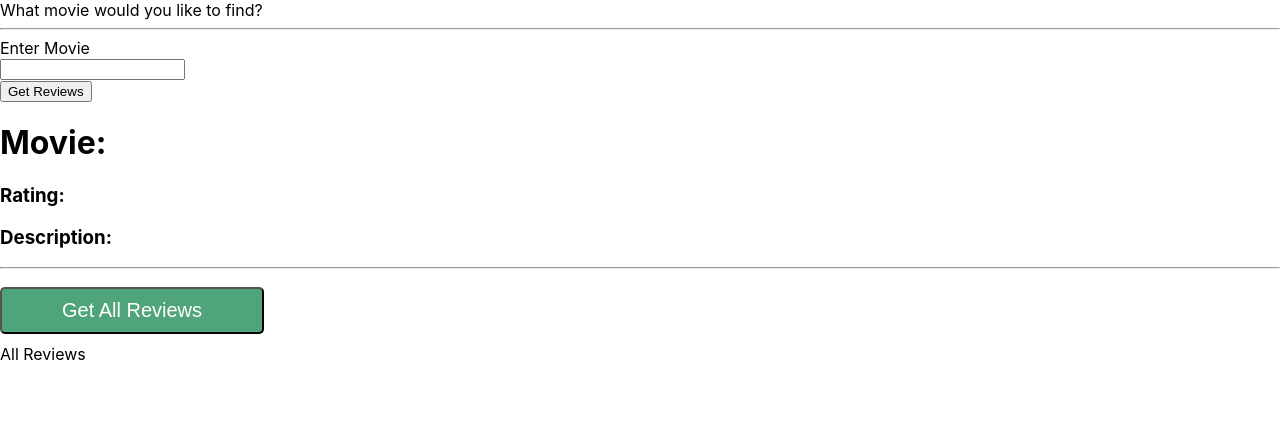
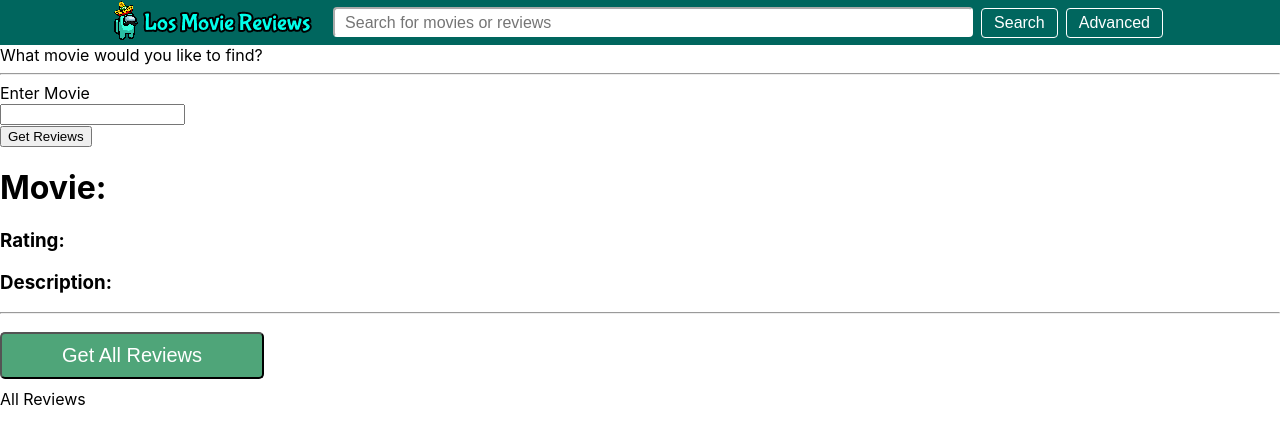
Before and after one commit to GonzaloMenacho/MovieReviewWebsite, a React (Create React App) app: page / in a window 1280 px wide. Shown: the top 444 px of the page. Built offline with nearby package versions, Linux system fonts and the light colour scheme.

Commit message:
Added Navbar

```diff
--- a/package.json
+++ b/package.json
@@ -10,7 +10,7 @@
     "http-proxy-middleware": "^2.0.6",
     "react": "^18.2.0",
     "react-dom": "^18.2.0",
-    "react-scripts": "5.0.1",
+    "react-scripts": "^5.0.1",
     "styled-components": "^5.3.6",
     "web-vitals": "^2.1.4"
   },
--- a/src/App.js
+++ b/src/App.js
@@ -2,6 +2,7 @@ import React, { Component } from 'react';
 import axios from 'axios';
 import ReviewDisplay from './components/reviewdisplay';
 import Reviews from './components/searchreviewusingmovie';
+import Navbar from './components/navbar';
 
 const client = axios.create({
     baseURL: 'https://localhost:7035/api/',
@@ -13,6 +14,7 @@ export default class App extends React.Component {
     render() {
         return (
             <div className="app">
+                <Navbar/>
                 <div className="get-review">
                     <div className="search">
                         What movie would you like to find?
--- /dev/null
+++ b/src/components/navbar.js
@@ -0,0 +1,21 @@
+import logo from "../images/logo.png"
+
+export default function Navbar() {
+  return (
+    <nav className="nav">
+      <a href="/" className="logo">
+      <img src={logo}></img>
+      </a>
+          <form>
+            <input
+              className="search-bar"
+              type="text"
+              placeholder="Search for movies or reviews"
+              name="searchbar"
+            />
+            <button>Search</button>
+            <button>Advanced</button>
+          </form>
+    </nav>
+  );
+}
--- a/src/index.js
+++ b/src/index.js
@@ -3,6 +3,7 @@ import ReactDOM from 'react-dom/client';
 import './index.css';
 import App from './App';
 import reportWebVitals from './reportWebVitals';
+import "./styles.css"
 
 const root = ReactDOM.createRoot(document.getElementById('root'));
 root.render(
--- /dev/null
+++ b/src/styles.css
@@ -0,0 +1,60 @@
+* {
+  box-sizing: border-box;
+}
+
+body {
+  margin: 0;
+}
+
+.nav {
+  background-color: #00665e;
+  color: #f9faf8;
+  display: flex;
+  justify-content: center;
+  align-items: center;
+  padding: 0 1rem;
+  gap: 1rem;
+}
+
+.nav a {
+  color: inherit;
+}
+
+.nav button {
+  cursor: pointer;
+  outline: 0;
+  display: inline-block;
+  font-weight: 400;
+  line-height: 1;
+  text-align: center;
+  background-color: transparent;
+  border: 1px solid transparent;
+  padding: 6px 12px;
+  font-size: 1rem;
+  border-radius: 0.25rem;
+  transition: color 0.15s ease-in-out, background-color 0.15s ease-in-out,
+    border-color 0.15s ease-in-out, box-shadow 0.15s ease-in-out;
+  color: white;
+  border-color: white;
+  margin: 0 0.25rem 0 0.25rem;
+}
+
+.nav button:hover {
+  color: #fff;
+  background-color: #00998c;
+  border-color: #00998c;
+}
+
+.search-bar {
+
+  margin: 0 0.25rem 0 0.25rem;
+  border-color: white;
+  height: 30px;
+  width: 50vw;
+  max-width: 1000px;
+  border-radius: 0.25rem;
+  font-size: 1rem;
+  outline: 0;
+  padding-left: 10px;
+  padding-top: 4px;
+}
```
Also changed, not shown: src/images/logo.png (added), 1 other file (tests, documents, lock files or other folders).
